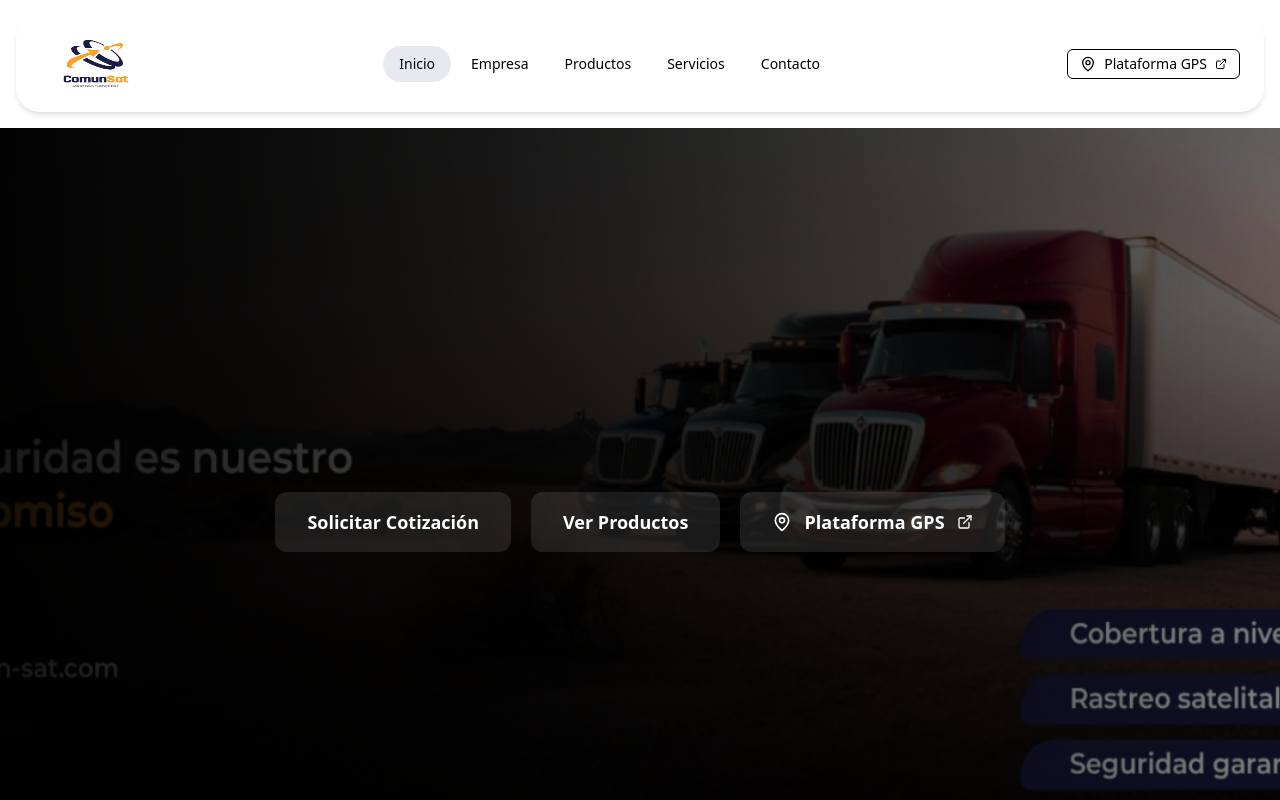
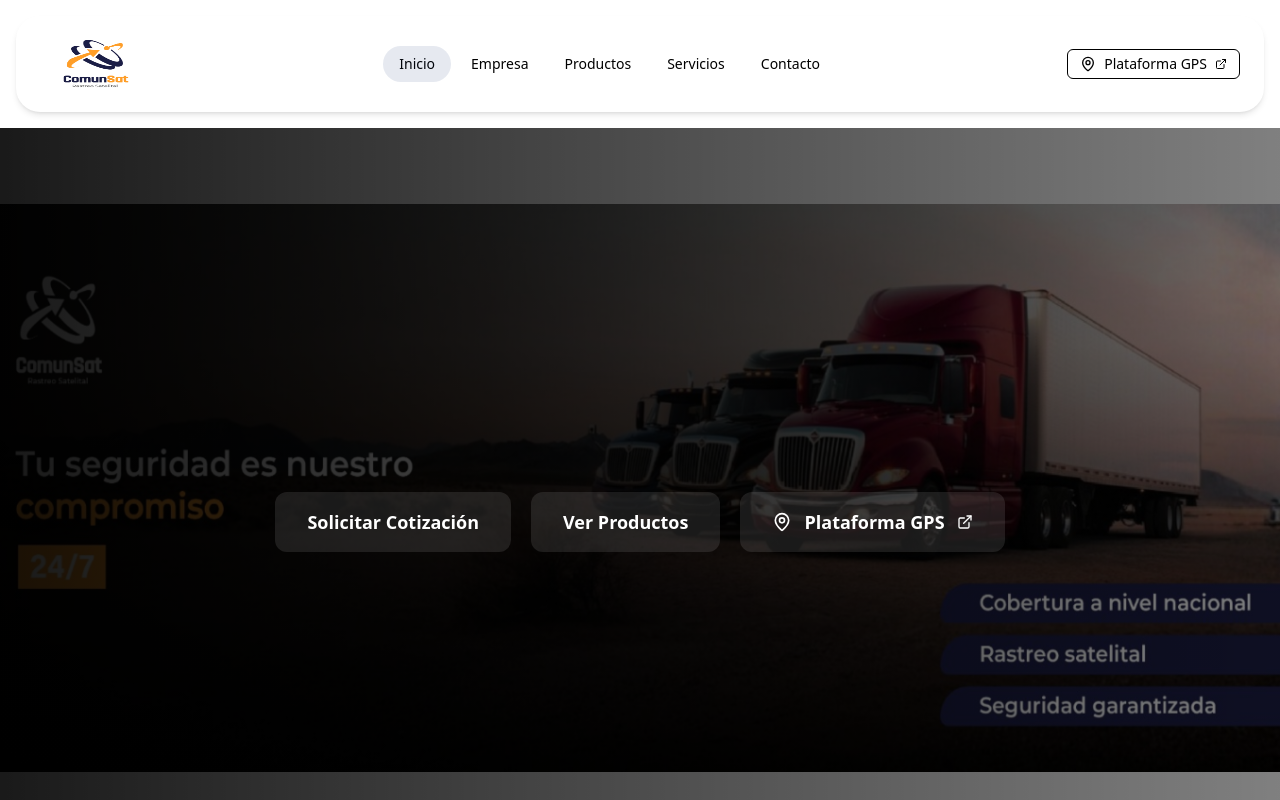
Before and after one commit to LuckTateYB/ComunSat, a React (Vite) app: page / in a window 1280 px wide. Shown: the top 800 px of the page. Built offline with nearby package versions, Linux system fonts and the light colour scheme.

Commit message:
Add Vercel configuration for asset caching and routing

```diff
--- a/src/pages/Contacto.tsx
+++ b/src/pages/Contacto.tsx
@@ -10,7 +10,8 @@ import {
 import WaveSeparator from "../components/decorators/WaveSeparator";
 
 const contactInfo = [
-  { icon: Phone, label: "Teléfono", value: "+51 926 953 141", whatsapp: "51998624596" },
+  { icon: Phone, label: "WhatsApp", value: "+51 926 953 141", whatsapp: "51998624596" },
+  { icon: Phone, label: "WhatsApp 2", value: "+51 998 624 596", whatsapp: "51998624596" },
   { icon: Mail, label: "Email", value: "info@comunsat.pe" },
   { icon: MapPin, label: "Dirección", value: "Lima, Perú" },
   { icon: Clock, label: "Horario", value: "Lun - Sáb: 8am - 6pm" },
--- a/src/pages/Index.tsx
+++ b/src/pages/Index.tsx
@@ -13,7 +13,7 @@ import {
   Settings
 } from "lucide-react";
 import FloatingShapes from "../components/decorators/FloatingShapes";
-import banner_comunsat from "../assets/bannercomunsat.webp";
+import banner_comunsat from "../assets/banner.webp";
 
 const fadeInUp = {
   initial: { opacity: 0, y: 30 },
@@ -50,18 +50,13 @@ const Index = () => {
   return (
     <div className="overflow-hidden">
       {/* Hero Section */}
-        <section className="relative h-[70vh] sm:h-[80vh] lg:h-[90vh] flex items-center overflow-hidden">
+        <section className="relative w-full aspect-1355/602 lg:h-[90vh] flex items-center overflow-hidden">
 
         {/* Background Image */}
-          <div
-            className="
-              absolute inset-0
-              bg-cover
-              bg-position-[right_center]
-              lg:bg-center
-            "
-            style={{ backgroundImage: `url(${banner_comunsat})` }}
-            aria-hidden="true"
+          <img
+            src={banner_comunsat}
+            alt="Rastreo satelital Comunsat"
+            className="absolute bg-cover bg-right lg:bg-center"
           />
 
         {/* Overlay */}
```
Also changed, not shown: src/assets/banner.webp (added), src/assets/banner_comunsat.webp (deleted), vercel.json (added).
